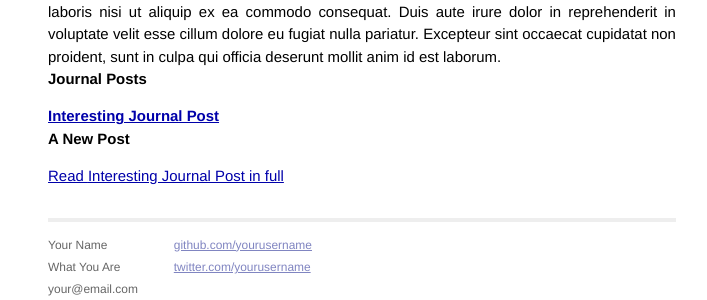
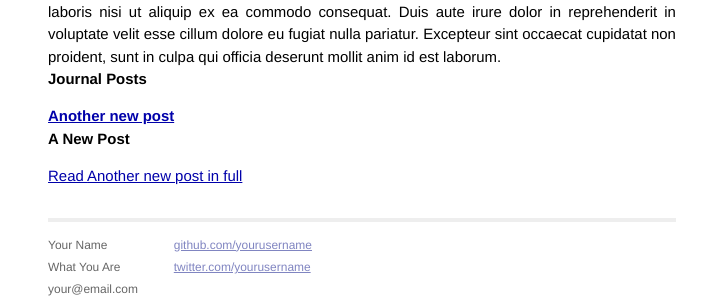
Before and after one commit to HistoricFutures/historicfutures.github.io, a Jekyll site: the page built from index.html, in a window 1280 px wide. Shown: the part 470-770 px from the top of the page, without its empty margins (278-985 px from the left). Built offline with Jekyll 4.4.1, drawn with Linux system fonts in a browser that asks for light colours; nearby versions of some CDN libraries.

Commit message:
Update 2014-02-05-your-filename.md

```diff
--- a/_posts/2014-02-05-your-filename.md
+++ b/_posts/2014-02-05-your-filename.md
@@ -1,6 +1,6 @@
 ---
 layout: post
-title: Interesting Journal Post
+title: Another new post
 date: 2014-01-28
 categories: tim
 ---
```
